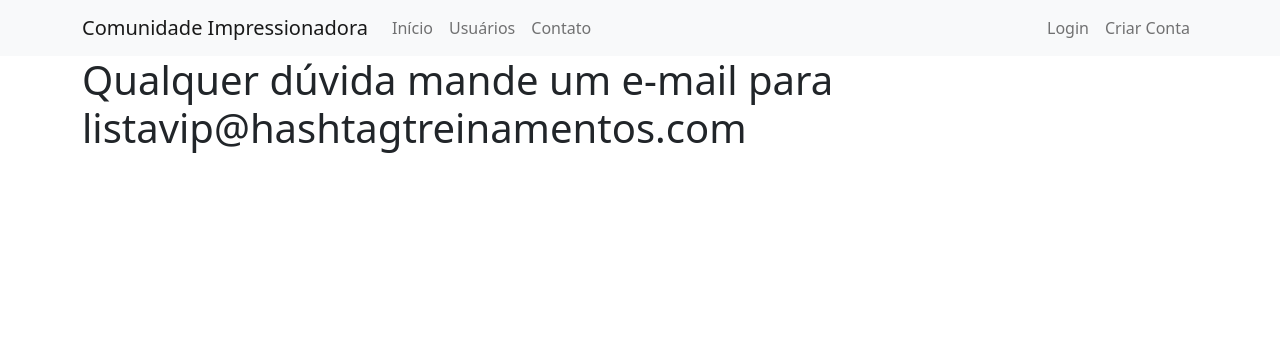
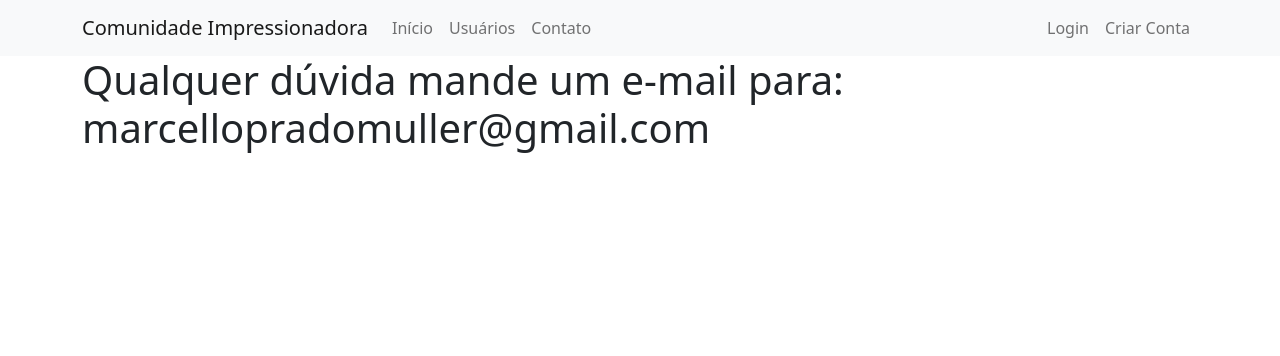
Before and after one commit to marcelloprado/Projetopythoncomunidade, a Flask app: page /contato in a window 1280 px wide. Shown: the top 356 px of the page. Run offline with Flask 3, Linux system fonts and the light colour scheme.

Commit message:
Update contato.html

```diff
--- a/comunidadeimpressionadora/templates/contato.html
+++ b/comunidadeimpressionadora/templates/contato.html
@@ -2,6 +2,6 @@
 
 {% block body %}
     <div class="container">
-        <h1>Qualquer dúvida mande um e-mail para listavip@hashtagtreinamentos.com</h1>
+        <h1>Qualquer dúvida mande um e-mail para: marcellopradomuller@gmail.com</h1>
     </div>
 {% endblock %}
```
